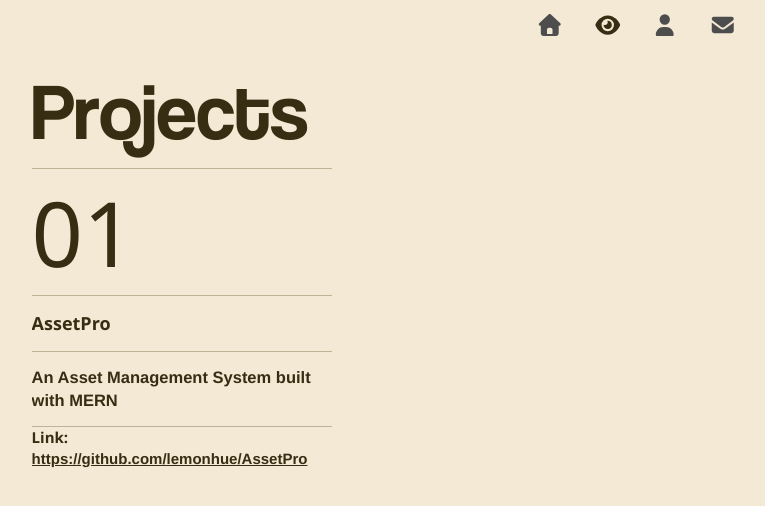
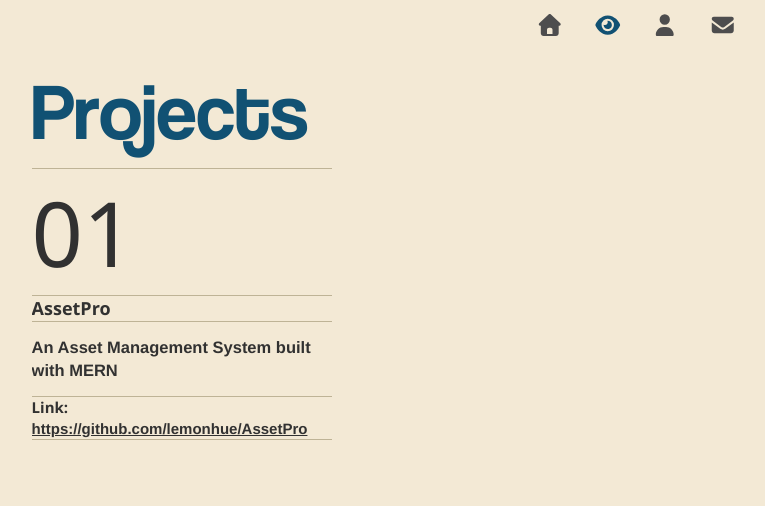
Before and after one commit to lemonhue/Portfolio-LemonHue, a React (Create React App) app: page /projects in a window 1280 px wide. Shown: the top 506 px of the page, without its empty margins (4-769 px from the left). Built offline with nearby package versions, Linux system fonts and the light colour scheme.

Commit message:
update style

```diff
--- a/src/components/AnimatedLetters/index.scss
+++ b/src/components/AnimatedLetters/index.scss
@@ -13,7 +13,7 @@
 
   &:hover {
     animation: rubberBand 1s;
-    // color: #ffd700;
+    color: #ffd700;
   }
 }
 
--- a/src/components/Layout/index.scss
+++ b/src/components/Layout/index.scss
@@ -74,7 +74,7 @@
     h1 {
       font-size: 80px;
       font-family: 'Coolvetica';
-      color: #372d12;
+      color: #115173;
       font-weight: 500;
       position: relative;
     }
@@ -128,11 +128,6 @@ button {
   overflow: hidden;
   transition: transform 0.3s;
 
-  &:hover {
-    transform: scale(1.05);
-    background-color: #dfd3bb;
-  }
-
   h1 {
     font-family: 'Segoe UI', Tahoma, Geneva, Verdana, sans-serif;
     font-weight: 400;
--- a/src/components/Navbar/index.scss
+++ b/src/components/Navbar/index.scss
@@ -38,7 +38,7 @@
       text-decoration: none;
 
       &:hover {
-        color: #372d12;
+        color: #115173;
 
         &:after {
           opacity: 1;
@@ -46,13 +46,13 @@
       }
 
       &:hover svg {
-        color: #372d12;
+        color: #115173;
       }
     }
 
     a.active {
       svg {
-        color: #372d12;
+        color: #115173;
       }
     }
   }
--- a/src/components/Projects/index.js
+++ b/src/components/Projects/index.js
@@ -31,7 +31,7 @@ const Projects = () => {
           <div className="card">
             <h1>01</h1>
             <div  className="card-content-header">
-              <h2 >AssetPro</h2>
+              <a >AssetPro</a>
             </div>
             <div className="card-description">
               <h2>
--- a/src/components/Projects/index.scss
+++ b/src/components/Projects/index.scss
@@ -13,18 +13,22 @@
   }
 }
 .card-content-header {
+  text-decoration: none;
   display: flex;
   font-family: 'Segoe UI', Tahoma, Geneva, Verdana, sans-serif;
   border-top: 1px solid #beb396; // Adds a border line on top only
   border-bottom: 1px solid #beb396; // Adds a border line on top only
-  font-size: 12px;
-  color: #372d12;
-  font-weight: bolder;
+  font-size: 18px;
+  font-weight: bold;
   position: relative;
+
+  a {
+    text-decoration: none;
+  }
 }
 
 a {
-  color: #372d12;
+  color: #313131;
   text-decoration: underline;
 }
 
--- a/src/index.css
+++ b/src/index.css
@@ -6,8 +6,8 @@ html {
 body {
   margin: 0;
   font: 300 11px/1.4 'Helvetica Neue', 'sans-serif';
-  color: #372d12;
   background: #f3e9d5;
+  color: #313131;
   overflow: hidden;
   display: block;
   -webkit-font-smoothing: antialiased;
```
